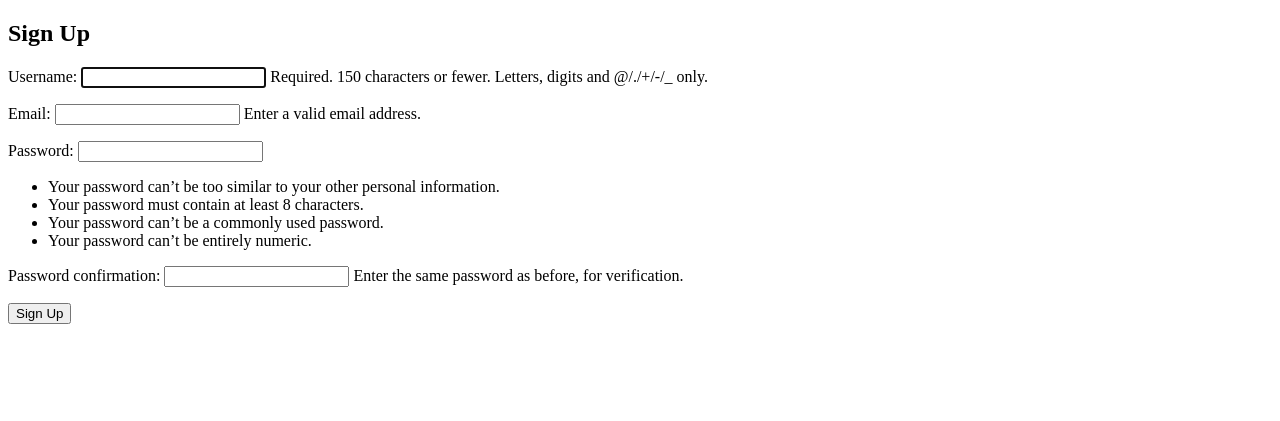
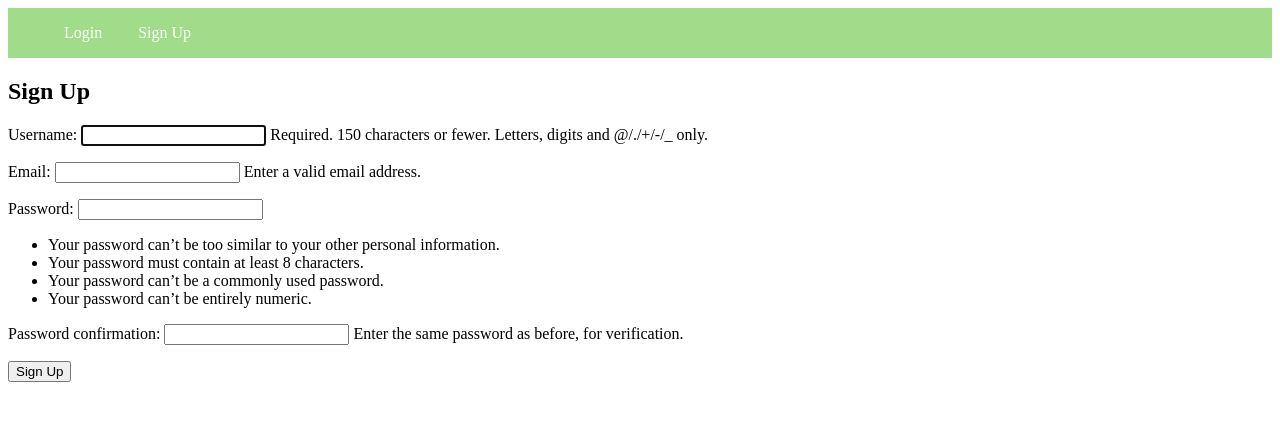
Before and after one commit to joel-singleton/saltedCoffeeGroup, a Django app: page /sustainability/accounts/signup/ in a window 1280 px wide. Shown: the top 421 px of the page. Run offline with Django 5.2, Linux system fonts and the light colour scheme.

Commit message:
added base.html

```diff
--- /dev/null
+++ b/templates/base.html
@@ -0,0 +1,65 @@
+<!DOCTYPE html>
+<html lang="en">
+<head>
+    <meta charset="UTF-8">
+    <title>{% block title %}{% endblock %}</title>
+<style>
+
+    .navbar {
+            list-style: none;
+            margin: 0;
+            padding: 0;
+            overflow: hidden;
+            background-color: #a1dc8b;
+            min-height: 50px;
+        }
+
+        .navbar ul li {
+            display: inline-block;
+            margin-right: 10px;
+        }
+
+        .navbar li a {
+            color: white;
+            text-align: center;
+            padding: 14px 16px;
+            text-decoration: none;
+        }
+
+        .navbar li a:hover {
+            background-color: #6ea156;
+        }
+</style>
+</head>
+<body>
+<header>
+    <nav class="navbar">
+        <ul >
+            {% if user.is_authenticated %}
+                <li>
+                    <form class action="{% url 'logout' %}" method="post">
+                        {% csrf_token %}
+                        <button type="submit">Logout</button>
+                    </form>
+                </li>
+                <li>
+                    {% if perms.sustainability.ADD_PLANT_OF_THE_DAY %}
+                        <a href="{% url 'plant_of_the_day_view' %}">Edit Plant of the day</a>
+                    {% endif %}
+                </li>
+
+            {% else %}
+                <li>
+                    <a href="{% url 'login' %}">Login</a>
+                    <a href="{% url 'signup' %}">Sign Up</a>
+                </li>
+            {% endif %}
+        </ul>
+    </nav>
+</header>
+<main>
+    {% block content %}
+    {% endblock %}
+</main>
+</body>
+</html>
--- a/templates/registration/signup.html
+++ b/templates/registration/signup.html
@@ -1,18 +1,21 @@
+{% extends "base.html" %}
+
+{% block content %}
 <!DOCTYPE html>
 <html lang="en">
 <head>
     <meta charset="UTF-8">
-    <title>Sign up</title>
+    <title>Sign Up</title>
 </head>
 <body>
-{% block content %}
+
   <h2>Sign Up</h2>
   <form method="post">
     {% csrf_token %}
     {{ form.as_p }}
     <button type="submit">Sign Up</button>
   </form>
-{% endblock %}
 
 </body>
 </html>
+{% endblock %}
```
Also changed, not shown: templates/registration/login.html (+6 -2 lines).
